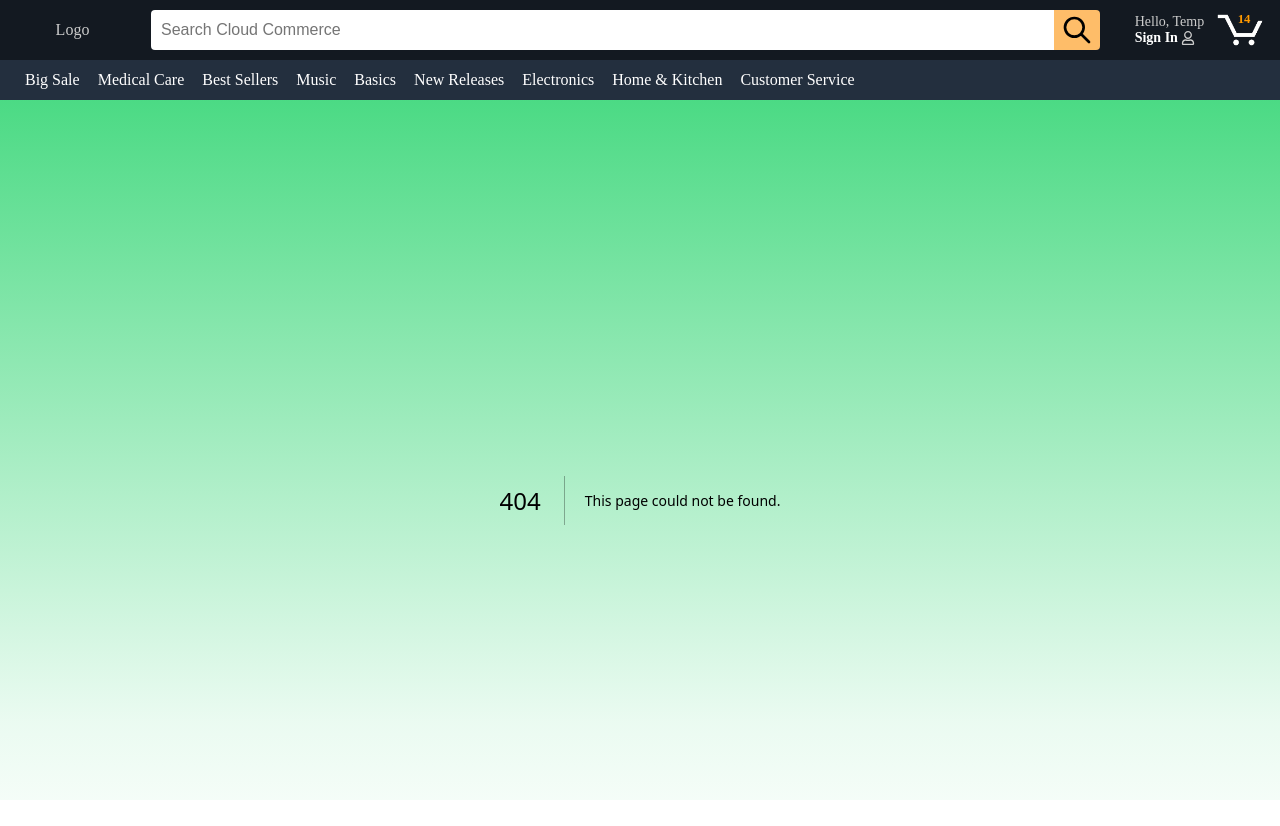
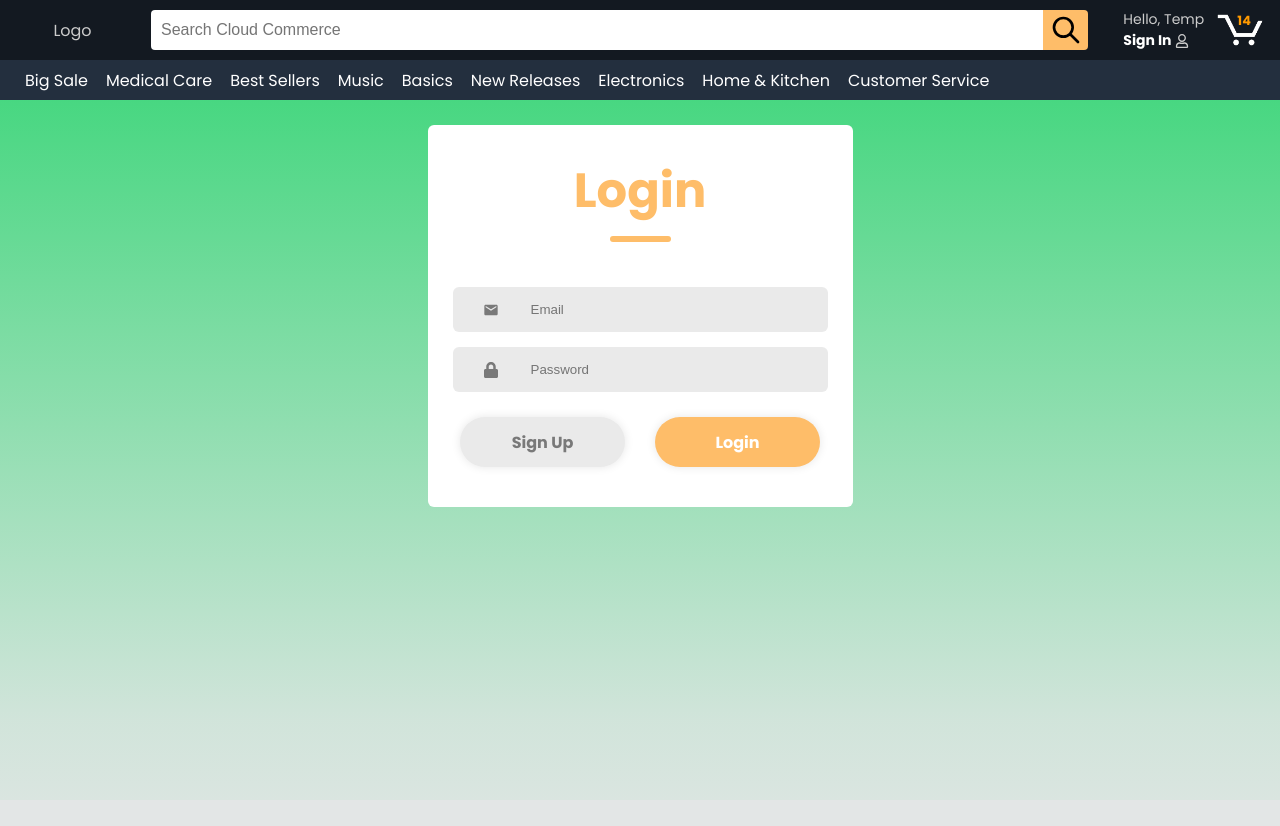
Before and after one commit to connh321/cloud-commerce, a Next.js app: page /login in a window 1280 px wide. Before the commit this address had no page. Shown: the top 826 px of the page. After the commit the page ends 800 px from the top, so only its background shows below. Built offline with nearby package versions, Linux system fonts and the light colour scheme.

Commit message:
Login form, signup

```diff
--- /dev/null
+++ b/src/app/login/layout.tsx
@@ -0,0 +1,17 @@
+import type { Metadata } from "next";
+import '@sass/globals.scss';
+
+export const metadata: Metadata = {
+  title: "Login | Sign Up",
+  description: "VLogin or sign up to unlock your shopping cart and start shopping today!",
+};
+
+export default async function LoginLayout({
+  children,
+}: Readonly<{
+  children: React.ReactNode;
+}>) {
+  return (
+    <>{children}</>
+  );
+}
--- /dev/null
+++ b/src/app/login/page.module.scss
@@ -0,0 +1,23 @@
+@use '@sass/_mixins.scss' as mixins;
+@use '@sass/_variables.scss' as vars;
+
+.login {
+  margin-left: 25px;
+  padding-bottom: 50px;
+  margin-right: 25px;
+}
+
+@media (min-width: 769px) {
+  .login {
+    height: 100%;
+    width: auto;
+    background-color: transparent;
+  }
+}
+
+@media (max-width: 768px) {
+  .login {
+    @include mixins.flexDirection(column, center, center);
+    height: auto;
+  }
+}
--- /dev/null
+++ b/src/app/login/page.tsx
@@ -0,0 +1,10 @@
+'use client';
+import React from 'react';
+import Login from '@/components/client/Login/Login';
+import styles from './page.module.scss';
+
+const Cart = () => {
+  return <Login />;
+};
+
+export default Cart;
--- /dev/null
+++ b/src/components/client/Login/Login.module.scss
@@ -0,0 +1,124 @@
+@use '@sass/_mixins.scss' as mixins;
+@use '@sass/_variables.scss' as vars;
+
+.container {
+  @include mixins.flexDirection(column, null, center);
+  margin: auto;
+  width: 425px;
+  margin-top: 25px;
+  background: #fff;
+  padding-bottom: 20px;
+  border-radius: 6px;
+}
+
+.header {
+  @include mixins.flexDirection(column, center, null);
+  gap: 9px;
+  width: 100%;
+  margin-top: 30px;
+}
+
+.text {
+  color: vars.$amazon-light-yellow;
+  font-size: 3rem;
+  font-weight: 700;
+}
+
+.underline {
+  width: 61px;
+  height: 6px;
+  background: vars.$amazon-light-yellow;
+  border-radius: 9px;
+}
+
+.inputs {
+  margin-top: 45px;
+  @include mixins.flexDirection(column, center, null);
+  width: 375px;
+  height: auto;
+  margin-left: auto;
+  margin-right: auto;
+  background-color: #fff;
+  border-radius: 6px;
+  gap: 10px;
+}
+
+.icon {
+  margin: 0px 30px;
+}
+
+.input {
+  @include mixins.flexDirection(row, center, null);
+  height: 45px;
+  width: 100%;
+  background: #eaeaea;
+  outline: none;
+  color: #797979;
+  font-size: 1.0rem;
+  margin-bottom: 5px;
+  border-radius: 6px;
+}
+
+.inp {
+  flex: 1;
+  height: 90%;
+  margin-right: 60px;
+  box-sizing: border-box;
+  background: #eaeaea;
+  outline: none;
+  border: none;
+}
+
+
+.submitContainer {
+  @include mixins.flexDirection(row, null, center);
+  margin-top: 20px;
+  margin-bottom: 20px;
+  gap: 30px;
+}
+
+.submit {
+  @include mixins.flexDirection(row, center, center);
+  width: 165px;
+  height: 50px;
+  color: #fff;
+  border-radius: 50px;
+  font-size: 1.0rem;
+  font-weight: 700;
+  cursor: pointer;
+  transition: all 0.3s ease;
+  box-shadow: 0 0 10px rgba(0, 0, 0, 0.1);
+  color: #797979;
+
+  background-color: #eaeaea;
+  &.active {
+    color: #fff;
+
+    background: vars.$amazon-light-yellow;
+  }
+
+  &:hover {
+    background: vars.$amazon-light-yellow;
+    &.active {
+      &:not(.disabled) {
+        background: vars.$amazon-dark-yellow;
+      }
+    }
+  }
+}
+
+.disabled {
+  cursor: not-allowed !important;
+}
+
+.err {
+  background-color: vars.$coral-red;
+    padding: 5px;
+    box-sizing: border-box;
+    width: 375px;
+    margin-left: auto;
+    margin-right: auto;
+    margin-top: 10px;
+    margin-bottom: 10px;
+    border-radius: 2px;
+}
--- /dev/null
+++ b/src/components/client/Login/Login.tsx
@@ -0,0 +1,135 @@
+'use client'
+import React, { useState } from 'react'
+import { FaLock } from "react-icons/fa";
+import { MdEmail } from "react-icons/md";
+import styles from "./Login.module.scss";
+
+const Login = () => {
+  const [type, setType] = useState('login');  // 'login' or 'signup'
+  const [email, setEmail] = useState('');
+  const [password, setPassword] = useState('');
+  const [emailError, setEmailError] = useState('');
+  const [passwordError, setPasswordError] = useState('');
+
+  // Handle email input change with validation
+  const handleEmailChange = (event: React.ChangeEvent<HTMLInputElement>) => {
+    const newEmail = event.target.value;
+    setEmail(newEmail);
+    if (!newEmail) {
+      setEmailError('Email is required');
+    } else if (!validateEmail(newEmail)) {
+      setEmailError('Invalid email address');
+    } else {
+      setEmailError('');
+    }
+  };
+
+  // Handle password input change with validation
+  const handlePasswordChange = (event: React.ChangeEvent<HTMLInputElement>) => {
+    const newPassword = event.target.value;
+    setPassword(newPassword);
+    if (!newPassword) {
+      setPasswordError('Password is required');
+    } else if (!validatePassword(newPassword)) {
+      setPasswordError('Password must be at least 7 characters');
+    } else {
+      setPasswordError('');
+    }
+  };
+
+  // Email validation function
+  const validateEmail = (email: string) => {
+    const emailRegex = /^[a-zA-Z0-9._%+-]+@[a-zA-Z0-9.-]+\.[a-zA-Z]{2,}$/;
+    return emailRegex.test(email);
+  };
+
+  // Password validation function
+  const validatePassword = (password: string) => {
+    return password.length >= 7;
+  };
+
+  // Check if the submit button should be disabled
+  const isSubmitDisabled = !email || !password || emailError || passwordError;
+
+  const onClickSignUp = () => {
+    const isActive = type === 'signup';
+    if(isSubmitDisabled && isActive) return;
+    if(!isActive){
+      setType('signup');
+      return
+    }
+    console.log('Sign Up', email, password)
+  };
+
+  const onClickLogin = () => {
+    const isActive = type === 'login';
+    if(isSubmitDisabled && isActive) return;
+    if(!isActive){
+      setType('login');
+      return
+    }
+    console.log('login', email, password)
+
+  };
+
+  return (
+    <div className={styles.container}>
+      <div className={styles.header}>
+        <div className={styles.text}>{type === 'login' ? 'Login' : 'Sign Up'}</div>
+        <div className={styles.underline}></div>
+      </div>
+      {passwordError && (
+              <div className={styles.err}>{passwordError}</div>
+      )}
+
+      {emailError && (
+        <div className={styles.err}>{emailError}</div>
+      )}
+      {/* Form element to handle submission */}
+      <form className={styles.form}>
+        <div className={styles.inputs}>
+          {/* Email Input */}
+          <div className={styles.input}>
+            <MdEmail className={styles.icon} />
+            <input
+              type="email"
+              placeholder='Email'
+              className={styles.inp}
+              value={email}
+              onChange={handleEmailChange}
+            />
+          </div>
+
+          {/* Password Input */}
+          <div className={styles.input}>
+            <FaLock className={styles.icon} />
+            <input
+              type="password"
+              placeholder='Password'
+              className={styles.inp}
+              value={password}
+              onChange={handlePasswordChange}
+            />
+          </div>
+        </div>
+
+        <div className={styles.submitContainer}>
+          <div
+            className={`${styles.submit} ${type === 'signup' ? styles.active : ''} ${(isSubmitDisabled && type === 'signup') ? styles.disabled : ''}`}
+            onClick={onClickSignUp}
+          >
+            Sign Up
+          </div>
+          <div
+            className={`${styles.submit} ${type === 'login' ? styles.active : ''} ${(isSubmitDisabled && type === 'login') ? styles.disabled : ''}`}
+            onClick={onClickLogin}
+          >
+            Login
+          </div>
+        </div>
+      </form>
+    </div>
+  );
+};
+
+export default Login;
--- a/src/components/client/common/Navigation/Navigation.tsx
+++ b/src/components/client/common/Navigation/Navigation.tsx
@@ -1,5 +1,5 @@
 "use client";
-import React, { useEffect } from 'react';
+import React from 'react';
 import styles from './Navigation.module.scss';
 import { FaRegUser } from 'react-icons/fa';
 import cartIcon from '@images/cart.png';
@@ -9,11 +9,10 @@ import { useCartContext } from '@/context/Cart/cart';
 import LoadingComponent from '../LoadingComponent/Loading';
 import { useRouter, usePathname } from 'next/navigation';
 import { useGlobalContext } from '@/context/Global/GlobalContext';
-import Link from 'next/link';
 
 const TABS = {
   HOME: '',
-  USER: 'user',
+  USER: 'login',
   CART: 'cart',
 };
 
```
